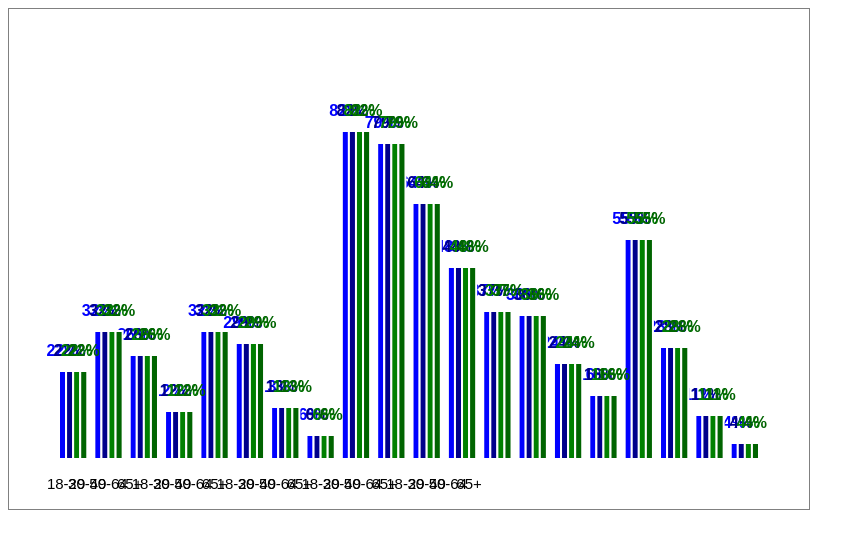
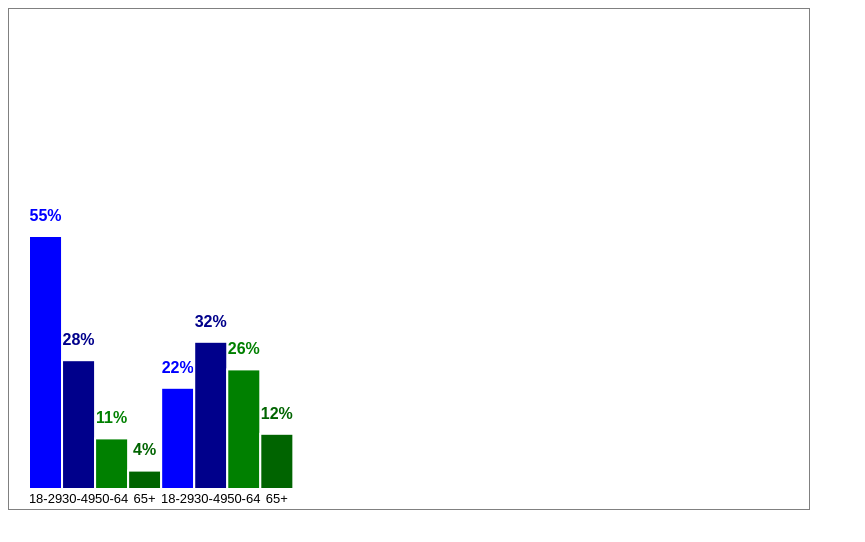
Before and after one commit to aconsilvio/DataVis_Project2, a plain HTML site: page examplecode.html in a window 1280 px wide. Shown: the whole page, without its empty margins (0-865 px from the left). Drawn offline with nearby package versions, Linux system fonts and the light colour scheme.

Commit message:
making changes to bar graphs

```diff
--- a/examplecode.html
+++ b/examplecode.html
@@ -35,7 +35,7 @@ function run () {
    http://www.pewinternet.org/files/2015/01/PI_SocialMediaUpdate20144.pdf
 */
 //schema : site, category, group, value
-function getDataRows (category) {
+function getDataRows (site,category, group) {
     var data = [
 	{ site:"linkedin", category:"gender", group:"men", value:26},
 	{ site:"linkedin", category:"gender", group:"women", value:25},
@@ -100,6 +100,7 @@ function getDataRows (category) {
 	{ site:"facebook", category:"location", group:"Urban", value:74},
 	{ site:"facebook", category:"location", group:"Suburban", value:72},
 	{ site:"facebook", category:"location", group:"Rural", value:67},
+
 	{ site:"pinterest", category:"gender", group:"men", value:16},
 	{ site:"pinterest", category:"gender", group:"women", value:44},
 	{ site:"pinterest", category:"race", group:"White, Non-Hispanic", value:32},
@@ -119,6 +120,7 @@ function getDataRows (category) {
 	{ site:"pinterest", category:"location", group:"Urban", value:26},
 	{ site:"pinterest", category:"location", group:"Suburban", value:34},
 	{ site:"pinterest", category:"location", group:"Rural", value:31},
+
 	{ site:"instagram", category:"gender", group:"men", value:24},
 	{ site:"instagram", category:"gender", group:"women", value:31},
 	{ site:"instagram", category:"race", group:"White, Non-Hispanic", value:21},
@@ -141,34 +143,46 @@ function getDataRows (category) {
     ];
 
     return data.filter(function(row) {
-	return (row.category===category) ; });
+	return (row.site===site && row.category === category && row.group === group) ; });
 }
-function firstType (sites, category) {
-    var category = "age";
+function firstType (sites, category, group) {
+    var age = "age";
     var group1 = "18-29";
     var group2 = "30-49";
     var group3 = "50-64";
     var group4 = "65+";
-    var data1 = getDataRows(category,group1);
-    var data2 = getDataRows(category, group2);
-    var data3 = getDataRows(category, group3);
-    var data4 = getDataRows(category, group4);
+    var insta = "instagram";
+    var linked = "linkedin";
+    var twit = "twitter";
+    var pin = "pinterest";
+    var fb = "facebook";
+    var group_options = 4; //number of age groups
+    var site_options = 2;//number of sites called
+    var insta_age1 = getDataRows(insta, age, group1);
+    var insta_age2 = getDataRows(insta, age, group2);
+    var insta_age3 = getDataRows(insta, age, group3);
+    var insta_age4 = getDataRows(insta, age, group4);
+    var linked_age1 = getDataRows(linked, age, group1);
+    var linked_age2 = getDataRows(linked, age, group2);
+    var linked_age3 = getDataRows(linked, age, group3);
+    var linked_age4 = getDataRows(linked, age, group4);
     var svg = d3.select("#viz");
     // get the size of the SVG element
     var height = svg.attr("height");
     var width = svg.attr("width");
     // the chart lives in the svg surrounded by a margin of 100px
-    var margin = 50;
+    var margin = 20;
     var chartHeight = height - 2*margin;
-    var chartWidth = width - 2*margin;
+    var chartWidth = width -2*margin;
     // figure out the width of the bars so that all bars fit and
     //   there is one bar width between them
     // note that every data point now has _2_ bars associated with
     //   it
-    var data = [data1, data2, data3, data4];
-    var color = ["blue","darkblue","green","darkgreen"];
-    var barWidth = chartWidth/((data.length+1)*data1.length-1);
-    // first draw all the 2013 bars, then the 2014 bars
+    var data = [insta_age1, insta_age2, insta_age3, insta_age4, linked_age1, linked_age2, linked_age3, linked_age4];
+    var color = ["blue","darkblue","green","darkgreen","blue","darkblue","green","darkgreen"];
+    //var barWidth = chartWidth/((site_options+1)*(group_options-1));  //need to make 4 based on size of category
+    var barWidth = chartWidth/(3*data.length-1);
+
     data.forEach(function(d,j) {
 	d.forEach(function(v,i) {
 	    // compute the height of the bar as a proportion of the
@@ -178,7 +192,7 @@ function firstType (sites, category) {
 	    var yPos = height-margin-barHeight;
 	    // create bar & value text
 	    // add some styles to make it pretty too
-            svg.append("rect")
+        svg.append("rect")
 		.attr("x",margin+(i*(data.length+1)+j)*barWidth)
 		.attr("y",yPos)
 		.attr("width",barWidth)
@@ -186,6 +200,7 @@ function firstType (sites, category) {
 		.style("stroke","white")
 		.style("stroke-width","2px")
 		.style("fill",color[j]);
+
 	    svg.append("text")
 		.attr("x",margin+(i*(data.length+1)+j)*barWidth+barWidth/2)
  		.attr("y",yPos-20)
@@ -196,21 +211,19 @@ function firstType (sites, category) {
 		.style("font-size","16px")
 		.style("fill",color[j])
 		.text(v.value+"%");
-	});
-    });
-    // show the labels (position them centered with respect
-    // to _both_ 2013 and 2014 bars
-    data1.forEach(function(v,i) {
-	svg.append("text")
-	    .attr("x",margin+(i*3)*barWidth+barWidth)
-	    .attr("y",margin+chartHeight+25)
+
+		svg.append("text")
+		.attr("x",margin+(i*(data.length+1)+j)*barWidth+barWidth/2)
+	    .attr("y",chartHeight+margin+10)
 	    .attr("dy","0.3em")
 	    .style("text-anchor","middle")
 	    .style("font-family","sans-serif")
-	    .style("font-size","15px")
+	    .style("font-size","13px")
 	    .text(v.group);
-    });
-}
+	    console.log(v.age)
+	});
+  });
+    }
 
     </script>
 
```
